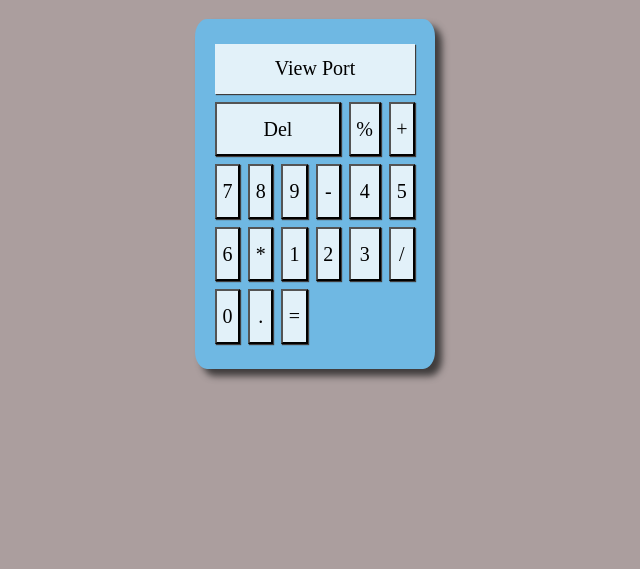
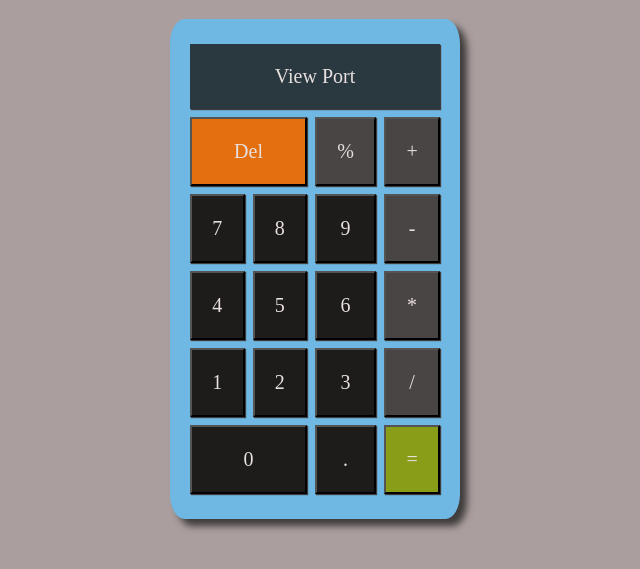
Before and after one commit to Bello2288/js-calculator, a plain HTML site: page index.html in a window 1280 px wide. Shown: the part 61-630 px from the top of the page, without its empty margins (325-965 px from the left). Drawn offline with Linux system fonts and the light colour scheme.

Commit message:
finished calculator design

```diff
--- a/css/main.css
+++ b/css/main.css
@@ -5,26 +5,25 @@ body {
 }
 
 
-
-.box1 { grid-area: vp; }
-.box2 { grid-area: del; }
-.box3 { grid-area: percentage; }
-.box4 { grid-area: plus; }
-/* .box5 { grid-area: seven; }    */
-/* .box6 { grid-area: eight; }
-.box7 { grid-area: nine; }
-.box8 { grid-area: minus; }
-.box9 { grid-area: four; }
-.box10 { grid-area: five; }
-.box11 { grid-area: six; }
-.box12 { grid-area: times; }
-.box13 { grid-area: one; }
-.box14 { grid-area: two; }
-.box15 { grid-area: three; }
-.box16 { grid-area: divide; }
-.box17 { grid-area: zero; }
-.box18 { grid-area: point; }
-.box19 { grid-area: equals; }    */
+.box1 { grid-area: vp; color: #3f3c3c; }
+.box2 { grid-area: del; background-color: #e46f0f; }
+.box3 { grid-area: percentage; background-color: #4a4545; }
+.box4 { grid-area: plus; background-color: #4a4545; }
+.box5 { grid-area: seven; background-color: #1e1b1b; }
+.box6 { grid-area: eight; background-color: #1e1b1b; }
+.box7 { grid-area: nine; background-color: #1e1b1b; }
+.box8 { grid-area: minus; background-color: #4a4545; }
+.box9 { grid-area: four; background-color: #1e1b1b; }
+.box10 { grid-area: five; background-color: #1e1b1b; }
+.box11 { grid-area: six; background-color: #1e1b1b; }
+.box12 { grid-area: multiply; background-color: #4a4545; }
+.box13 { grid-area: one; background-color: #1e1b1b; }
+.box14 { grid-area: two; background-color: #1e1b1b; }
+.box15 { grid-area: three; background-color: #1e1b1b; }
+.box16 { grid-area: divide; background-color: #4a4545; }
+.box17 { grid-area: zero; background-color: #1e1b1b; }
+.box18 { grid-area: point; background-color: #1e1b1b; }
+.box19 { grid-area: equals; background-color: #899d18; }
 
 .box {
     display: flex;
@@ -36,90 +35,36 @@ body {
 
 
 .calculator-container {
-    width: 200px;
-    height: 300px;
+    display: grid;
+    grid-template-areas: 'myB myB myB' 'myArea myArea myArea';
+
+    width: 250px;
+    height: 450px;
     background-color: rgb(111, 184, 227);
     margin: auto;
     border-radius: 5%;
     box-shadow: 7px 7px 7px #3f3c3c;
 
-    display: grid;
     grid-template-areas:
-    'vp vp vp vp vp vp'
-    'del del del del percentage plus'
-    'footer footer footer footer footer footer';
+    'vp vp vp vp'
+    'del del percentage plus'
+    'seven eight nine minus'
+    'four five six multiply'
+    'one two three divide'
+    'zero zero point equals';
     gap: 8px;
     padding: 25px 20px;
 }
 
 .calculator-container > div {
-    background-color: rgba(255, 255, 255, 0.8);
+    color: #e8dfdf;
+    background-color: rgba(25, 24, 24, 0.8);
     padding: 0px;
     font-size: 20px;
     border: 0;
 }
 .calculator-container > button {
-    background-color: rgba(255, 255, 255, 0.8);
+    color: #e8dfdf;
     padding: 0px;
     font-size: 20px;
 }
-
-
-
-/* #vp {
-    grid-column: 1 / 8;
-}
-#del {
-    grid-column: 1 / 4;
-}
-#percentage {
-    grid-column: 1 / 2;
-}
-#plus {
-    grid-column: 1 / 2;
-}
-#seven {
-    grid-column: 1 / 2;
-}
-#eight {
-    grid-column: 1 / 2;
-}
-#nine {
-    grid-column: 1 / 2;
-}
-#minus {
-    grid-column: 1 / 2;
-}
-#four {
-    grid-column: 1 / 2;
-}
-#five {
-    grid-column: 1 / 2;
-}
-#six {
-    grid-column: 1 / 2;
-}
-#times {
-    grid-column: 1 / 2;
-}
-#one {
-    grid-column: 1 / 2;
-}
-#two {
-    grid-column: 1 / 2;
-}
-#three {
-    grid-column: 1 / 2;
-}
-#divide {
-    grid-column: 1 / 2;
-}
-#zero {
-    grid-column: 1 / 2;
-}
-#point {
-    grid-column: 1 / 2;
-}
-#equals {
-    grid-column: 1 / 2;
-} */
--- a/index.html
+++ b/index.html
@@ -11,25 +11,25 @@
 <body>
     <h1>Calculator App</h1>
     <div class="calculator-container">
-        <div id="vp" class="box box1">View Port</div>
-        <button id="del" class="box box2">Del</button>
-        <button id="percentage" class="box box3">%</button>
-        <button id="plus" class="box box4">+</button>
-        <button id="seven" class="box box5">7</button>
-        <button id="eight" class="box box6">8</button>
-        <button id="nine" class="box box7">9</button>
-        <button id="minus" class="box box8">-</button>
-        <button id="four" class="box box9">4</button>
-        <button id="five" class="box box10">5</button>
-        <button id="six" class="box box11">6</button>
-        <button id="multiply" class="box box12">*</button>
-        <button id="one" class="box box13">1</button>
-        <button id="two" class="box box14">2</button>
-        <button id="three" class="box box15">3</button>
-        <button id="divid" class="box box16">/</button>
-        <button id="zero" class="box box17">0</button>
-        <button id="period" class="box box18">.</button>
-        <button id="del" class="box box19">=</button>
+        <div class="box box1">View Port</div>
+        <button class="box box2">Del</button>
+        <button class="box box3">%</button>
+        <button class="box box4">+</button>
+        <button class="box box5">7</button>
+        <button class="box box6">8</button>
+        <button class="box box7">9</button>
+        <button class="box box8">-</button>
+        <button class="box box9">4</button>
+        <button class="box box10">5</button>
+        <button class="box box11">6</button>
+        <button class="box box12">*</button>
+        <button class="box box13">1</button>
+        <button class="box box14">2</button>
+        <button class="box box15">3</button>
+        <button class="box box16">/</button>
+        <button class="box box17">0</button>
+        <button class="box box18">.</button>
+        <button class="box box19">=</button>
     </div>
 
 
```
